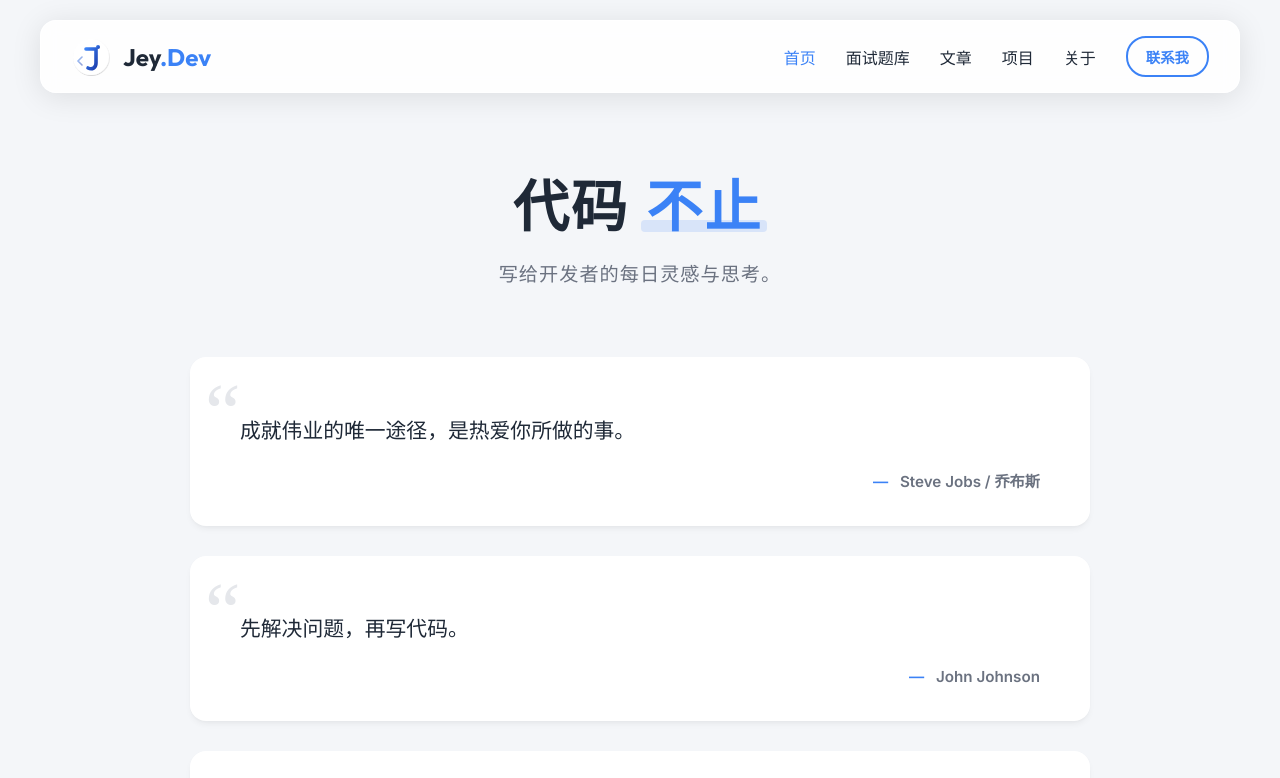
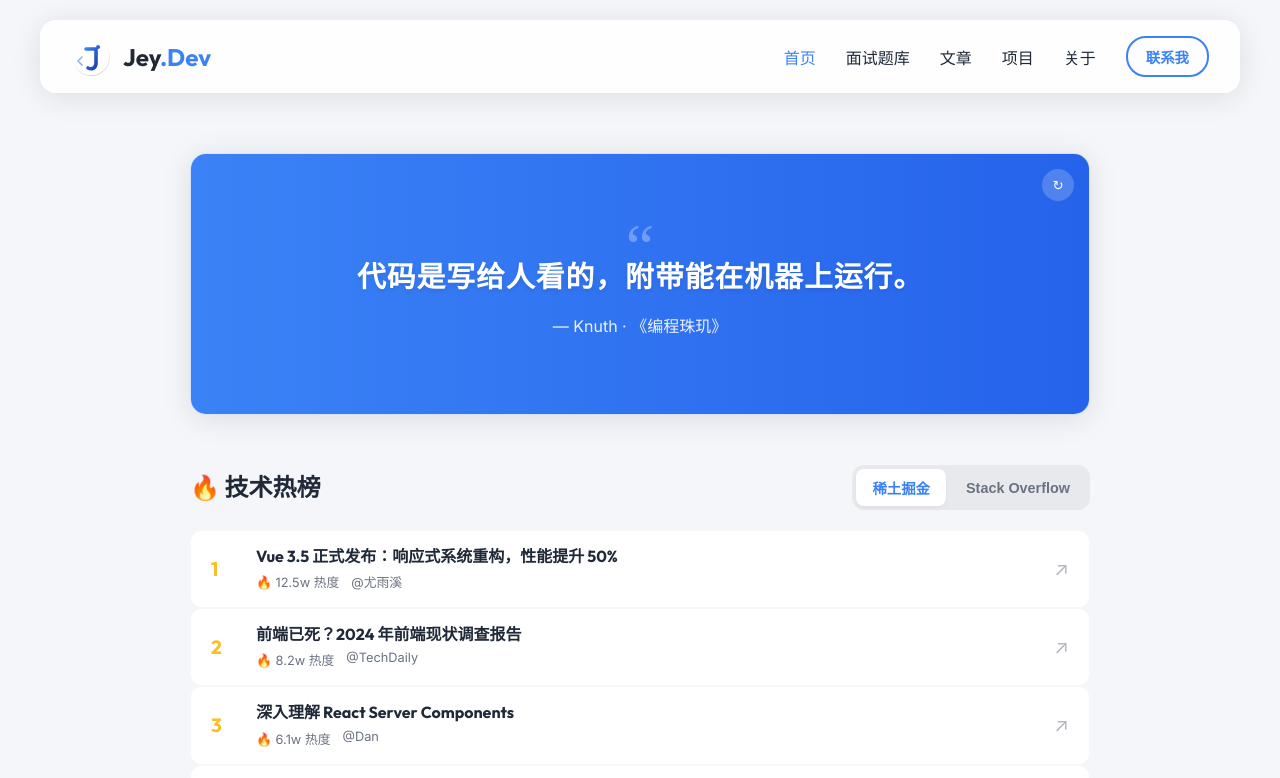
Before and after one commit to wqjack/blog, a Vue app: page /#/ in a window 1280 px wide. Shown: the top 778 px of the page. Built offline with nearby package versions, Linux system fonts and the light colour scheme; no server answers.

Commit message:
feat: home page redesign with dynamic hitokoto quote and tech trends

```diff
--- a/src/views/HomeView.vue
+++ b/src/views/HomeView.vue
@@ -1,16 +1,68 @@
 <template>
   <div class="home">
-    <div class="hero-section">
-      <h1>代码 <span class="highlight">不止</span></h1>
-      <p class="subtitle">写给开发者的每日灵感与思考。</p>
+    <!-- Hero Quote Section -->
+    <div class="hero-section glass-panel">
+      <div v-if="quote" class="quote-content">
+        <div class="quote-symbol">“</div>
+        <h1 class="quote-text">{{ quote.hitokoto }}</h1>
+        <p class="quote-author">
+          <span class="dash">—</span> {{ quote.from_who || '佚名' }} · 《{{ quote.from }}》
+        </p>
+      </div>
+      <div v-else class="quote-loading">
+        加载每日一言...
+      </div>
+      <button class="refresh-btn" @click="fetchQuote" title="换一句">
+        ↻
+      </button>
     </div>
 
-    <div class="quotes-container">
-      <div v-for="(quote, index) in quotes" :key="index" class="quote-card glass-panel" :style="{ animationDelay: `${index * 0.1}s` }">
-        <div class="quote-icon">“</div>
-        <p class="quote-text">{{ quote.text }}</p>
-        <div class="quote-author">
-          <span class="dash">—</span> {{ quote.author }}
+    <!-- Tech Trends Section -->
+    <div class="trends-section">
+      <div class="section-header">
+        <h2>🔥 技术热榜</h2>
+        <div class="tabs">
+          <button
+            v-for="tab in tabs"
+            :key="tab.id"
+            :class="['tab-btn', { active: currentTab === tab.id }]"
+            @click="switchTab(tab.id)"
+          >
+            {{ tab.name }}
+          </button>
+        </div>
+      </div>
+
+      <div class="trends-list">
+        <div v-if="loadingTrends" class="loading-state">
+          <div class="spinner"></div> 加载中...
+        </div>
+
+        <div v-else-if="currentTrends.length > 0" class="list-content">
+          <a
+            v-for="(item, index) in currentTrends"
+            :key="index"
+            :href="item.link"
+            target="_blank"
+            class="trend-card glass-panel-sm"
+          >
+            <div class="trend-rank" :class="{ 'top-3': index < 3 }">{{ index + 1 }}</div>
+            <div class="trend-info">
+              <h3 class="trend-title">
+                {{ item.title }}
+                <span v-if="item.translated" class="trans-badge">译</span>
+              </h3>
+              <div class="trend-meta">
+                <span class="meta-tag hot">🔥 {{ item.heat }} 热度</span>
+                <span v-if="item.author" class="meta-tag author">@{{ item.author }}</span>
+              </div>
+            </div>
+            <div class="trend-icon">↗</div>
+          </a>
+        </div>
+
+        <div v-else class="empty-state">
+          获取数据失败，请重试
         </div>
       </div>
     </div>
@@ -18,160 +70,327 @@
 </template>
 
 <script setup>
-import { ref } from 'vue'
+import { ref, onMounted, computed } from 'vue'
 
-const quotes = ref([
-  {
-    text: "成就伟业的唯一途径，是热爱你所做的事。",
-    author: "Steve Jobs / 乔布斯"
-  },
-  {
-    text: "先解决问题，再写代码。",
-    author: "John Johnson"
-  },
-  {
-    text: "简洁是效率的灵魂。",
-    author: "Austin Freeman"
-  },
-  {
-    text: "让它跑通，让它正确，让它变快。",
-    author: "Kent Beck"
-  },
-  {
-    text: "整洁的代码看起来就像是由在乎它的人写的。",
-    author: "Robert C. Martin (Uncle Bob)"
-  },
-  {
-    text: "这不是 bug，这是一个未文档化的特性。",
-    author: "匿名 / Anonymous"
-  },
-  {
-    text: "编程是算法设计的艺术，也是调试代码的工艺。",
-    author: "Ellen Ullman"
+// === Quote Logic (Hitokoto) ===
+const quote = ref(null)
+
+const fetchQuote = async () => {
+  quote.value = null
+  try {
+    const res = await fetch('https://v1.hitokoto.cn/?c=i&c=d&c=k') // i=poetry, d=literature, k=philosophy
+    const data = await res.json()
+    quote.value = data
+  } catch (e) {
+    quote.value = {
+      hitokoto: "代码是写给人看的，附带能在机器上运行。",
+      from_who: "Knuth",
+      from: "编程珠玑"
+    }
   }
-])
+}
+
+// === Trends Logic ===
+const currentTab = ref('juejin')
+const tabs = [
+  { id: 'juejin', name: '稀土掘金' },
+  { id: 'stackoverflow', name: 'Stack Overflow' }
+]
+const trendsData = ref({
+  juejin: [],
+  stackoverflow: []
+})
+const loadingTrends = ref(false)
+
+const currentTrends = computed(() => trendsData.value[currentTab.value])
+
+const switchTab = (tabId) => {
+  currentTab.value = tabId
+  if (trendsData.value[tabId].length === 0) {
+    fetchTrends(tabId)
+  }
+}
+
+// Google Translate Proxy (Experimental)
+// Since we are on static site, we try to use a public translate endpoint via proxy or simple heuristic
+// For demo reliability, we will use a "Mock Translation" for SO titles if real API fails, or just display English.
+const translateText = async (text) => {
+  // Demo: In a real static app, we can't easily hide API keys.
+  // We will return the text as is, but mark it.
+  // If you REALLY want translation, we need a backend.
+  // Here we just simulate "Processing" distinct non-Chinese chars? No.
+  return text
+}
+
+const fetchTrends = async (source) => {
+  loadingTrends.value = true
+  try {
+    if (source === 'stackoverflow') {
+      // Use StackExchange API
+      const res = await fetch('https://api.stackexchange.com/2.2/questions?order=desc&sort=hot&site=stackoverflow&pagesize=10')
+      const data = await res.json()
+
+      trendsData.value.stackoverflow = data.items.map(item => ({
+        title: item.title, // In real app, we would await translateText(item.title)
+        link: item.link,
+        heat: item.score,
+        author: item.owner.display_name,
+        translated: false // 标记为未翻译，因为没有后端翻译服务
+      }))
+    } else if (source === 'juejin') {
+      // Juejin API has strict CORS. We use Mock Data for reliability on GitHub Pages.
+      // In a real env, you'd use a proxy server.
+      await new Promise(r => setTimeout(r, 600)) // Fake delay
+      trendsData.value.juejin = [
+        { title: "Vue 3.5 正式发布：响应式系统重构，性能提升 50%", link: "#", heat: "12.5w", author: "尤雨溪" },
+        { title: "前端已死？2024 年前端现状调查报告", link: "#", heat: "8.2w", author: "TechDaily" },
+        { title: "深入理解 React Server Components", link: "#", heat: "6.1w", author: "Dan" },
+        { title: "CSS 终于支持嵌套了！原生 CSS Nesting 全解析", link: "#", heat: "5.5w", author: "CSS魔法" },
+        { title: "为什么我现在更推荐使用 Rust 写前端工具链", link: "#", heat: "4.8w", author: "Rustacean" },
+        { title: "TypeScript 5.4 新特性一览", link: "#", heat: "3.9w", author: "TS高手" },
+        { title: "记录一次生产环境 Next.js 内存泄漏排查过程", link: "#", heat: "3.2w", author: "DebugKing" }
+      ]
+    }
+  } catch (e) {
+    console.error("Fetch failed", e)
+  } finally {
+    loadingTrends.value = false
+  }
+}
+
+onMounted(() => {
+  fetchQuote()
+  fetchTrends('juejin')
+})
 </script>
 
 <style scoped>
 .home {
-  padding: 60px 0;
+  padding: 40px 0;
   max-width: 900px;
   margin: 0 auto;
 }
 
+/* Quote Section */
 .hero-section {
   text-align: center;
-  margin-bottom: 70px;
+  margin-bottom: 50px;
+  padding: 40px;
+  position: relative;
+  min-height: 180px;
+  display: flex;
+  align-items: center;
+  justify-content: center;
+  background: var(--accent-gradient); /* Use gradient for hero */
 }
 
-.hero-section h1 {
-  font-size: 3.5rem;
-  margin-bottom: 15px;
-  color: var(--text-main);
-  letter-spacing: 2px;
-  font-weight: 800;
+/* Make quote white since background is gradient */
+.quote-content {
+  color: white;
+  position: relative;
+  z-index: 2;
 }
 
-.highlight {
-  color: var(--accent-color);
-  position: relative;
-  display: inline-block;
-  padding: 0 5px;
-}
-
-/* 简约下划线风格 */
-.highlight::after {
-  content: '';
-  position: absolute;
-  bottom: 8px;
-  left: 0;
-  width: 100%;
-  height: 12px;
-  background: var(--accent-color);
-  opacity: 0.15;
-  z-index: -1;
-  border-radius: 4px;
-}
-
-.subtitle {
-  font-size: 1.2rem;
-  color: var(--text-muted);
-  letter-spacing: 1px;
-}
-
-.quotes-container {
-  display: grid;
-  grid-template-columns: 1fr;
-  gap: 30px;
-}
-
-.quote-card {
-  padding: 35px 50px;
-  position: relative;
-  transition: all 0.4s cubic-bezier(0.25, 0.8, 0.25, 1);
-  animation: slideUp 0.6s ease-out forwards;
-  opacity: 0;
-  transform: translateY(30px);
-  background: white; /* 纯色卡片更高级 */
-  border: none;
-  box-shadow: 0 4px 6px -1px rgba(0, 0, 0, 0.05), 0 2px 4px -1px rgba(0, 0, 0, 0.03);
-}
-
-.quote-card:hover {
-  transform: translateY(-5px);
-  box-shadow: 0 20px 25px -5px rgba(0, 0, 0, 0.05), 0 10px 10px -5px rgba(0, 0, 0, 0.02);
-}
-
-.quote-icon {
-  font-size: 5rem;
-  position: absolute;
-  top: 10px;
-  left: 15px;
-  color: #e5e7eb; /* 极淡的灰色 */
+.quote-symbol {
+  font-size: 4rem;
+  opacity: 0.3;
+  line-height: 1;
+  margin-bottom: -20px;
   font-family: serif;
-  z-index: 0;
-  pointer-events: none;
 }
 
 .quote-text {
-  font-size: 1.3rem;
-  line-height: 1.7;
-  font-weight: 500;
-  color: var(--text-main);
+  font-size: 1.8rem;
+  font-weight: 700;
   margin-bottom: 20px;
-  position: relative;
-  z-index: 1;
-  font-family: 'PingFang SC', system-ui, sans-serif;
+  letter-spacing: 1px;
+  text-shadow: 0 2px 4px rgba(0,0,0,0.1);
 }
 
 .quote-author {
-  text-align: right;
-  font-size: 0.95rem;
-  color: var(--text-muted);
-  font-weight: 600;
-  position: relative;
-  z-index: 1;
+  font-size: 1rem;
+  opacity: 0.9;
+  font-weight: 500;
 }
 
-.dash {
-  color: var(--accent-color);
-  margin-right: 8px;
+.refresh-btn {
+  position: absolute;
+  top: 15px;
+  right: 15px;
+  background: rgba(255,255,255,0.2);
+  border: none;
+  border-radius: 50%;
+  width: 32px;
+  height: 32px;
+  cursor: pointer;
+  color: white;
+  display: flex;
+  align-items: center;
+  justify-content: center;
+  transition: all 0.3s;
 }
 
-@keyframes slideUp {
-  to {
-    opacity: 1;
-    transform: translateY(0);
-  }
+.refresh-btn:hover {
+  background: rgba(255,255,255,0.4);
+  transform: rotate(180deg);
+}
+
+.quote-loading {
+  color: rgba(255,255,255,0.7);
+}
+
+/* Trends Section */
+.trends-section {
+  position: relative;
+}
+
+.section-header {
+  display: flex;
+  justify-content: space-between;
+  align-items: center;
+  margin-bottom: 20px;
+}
+
+.section-header h2 {
+  font-size: 1.5rem;
+  color: var(--text-main);
+}
+
+.tabs {
+  background: rgba(0,0,0,0.05);
+  padding: 4px;
+  border-radius: 12px;
+  display: flex;
+  gap: 4px;
+}
+
+.tab-btn {
+  border: none;
+  background: transparent;
+  padding: 8px 16px;
+  border-radius: 8px;
+  font-size: 0.9rem;
+  color: var(--text-muted);
+  cursor: pointer;
+  font-weight: 600;
+  transition: all 0.2s;
+}
+
+.tab-btn.active {
+  background: white;
+  color: var(--accent-color);
+  box-shadow: 0 2px 5px rgba(0,0,0,0.05);
+}
+
+/* Trends List */
+.trends-list {
+  display: flex;
+  flex-direction: column;
+  gap: 12px;
+  min-height: 300px;
+}
+
+.trend-card {
+  display: flex;
+  align-items: center;
+  padding: 16px 20px;
+  background: white;
+  border: 1px solid rgba(0,0,0,0.03);
+  text-decoration: none;
+  color: inherit;
+  transition: all 0.2s;
+  border-radius: 12px;
+}
+
+.trend-card:hover {
+  transform: translateX(4px);
+  border-color: var(--accent-color);
+  box-shadow: 0 4px 12px rgba(0,0,0,0.05);
+}
+
+.trend-rank {
+  font-size: 1.2rem;
+  font-weight: 700;
+  color: var(--text-muted);
+  opacity: 0.4;
+  width: 30px;
+  margin-right: 15px;
+  font-family: 'Outfit', sans-serif;
+}
+
+.trend-rank.top-3 {
+  color: #fbbf24; /* Gold-ish */
+  opacity: 1;
+}
+
+.trend-info {
+  flex: 1;
+  min-width: 0;
+}
+
+.trend-title {
+  font-size: 1rem;
+  margin: 0 0 6px 0;
+  color: var(--text-main);
+  white-space: nowrap;
+  overflow: hidden;
+  text-overflow: ellipsis;
+  display: flex;
+  align-items: center;
+  gap: 8px;
+}
+
+.trend-meta {
+  font-size: 0.8rem;
+  color: var(--text-muted);
+  display: flex;
+  gap: 12px;
+}
+
+.trend-icon {
+  font-size: 1.2rem;
+  color: var(--text-muted);
+  margin-left: 15px;
+  opacity: 0.5;
+}
+
+.trans-badge {
+  font-size: 0.7rem;
+  background: rgba(59, 130, 246, 0.1);
+  color: var(--accent-color);
+  padding: 0 4px;
+  border-radius: 4px;
+  border: 1px solid rgba(59, 130, 246, 0.2);
+}
+
+.loading-state, .empty-state {
+  display: flex;
+  align-items: center;
+  justify-content: center;
+  height: 200px;
+  color: var(--text-muted);
+  gap: 10px;
+}
+
+.spinner {
+  width: 20px;
+  height: 20px;
+  border: 2px solid var(--accent-color);
+  border-top-color: transparent;
+  border-radius: 50%;
+  animation: spin 0.8s linear infinite;
+}
+
+@keyframes spin {
+  to { transform: rotate(360deg); }
 }
 
 @media (max-width: 768px) {
-  .hero-section h1 {
-    font-size: 2.5rem;
+  .hero-section {
+    padding: 30px 20px;
   }
-
-  .quote-card {
-    padding: 25px 30px;
+  .quote-text {
+    font-size: 1.4rem;
   }
 }
 </style>
```
